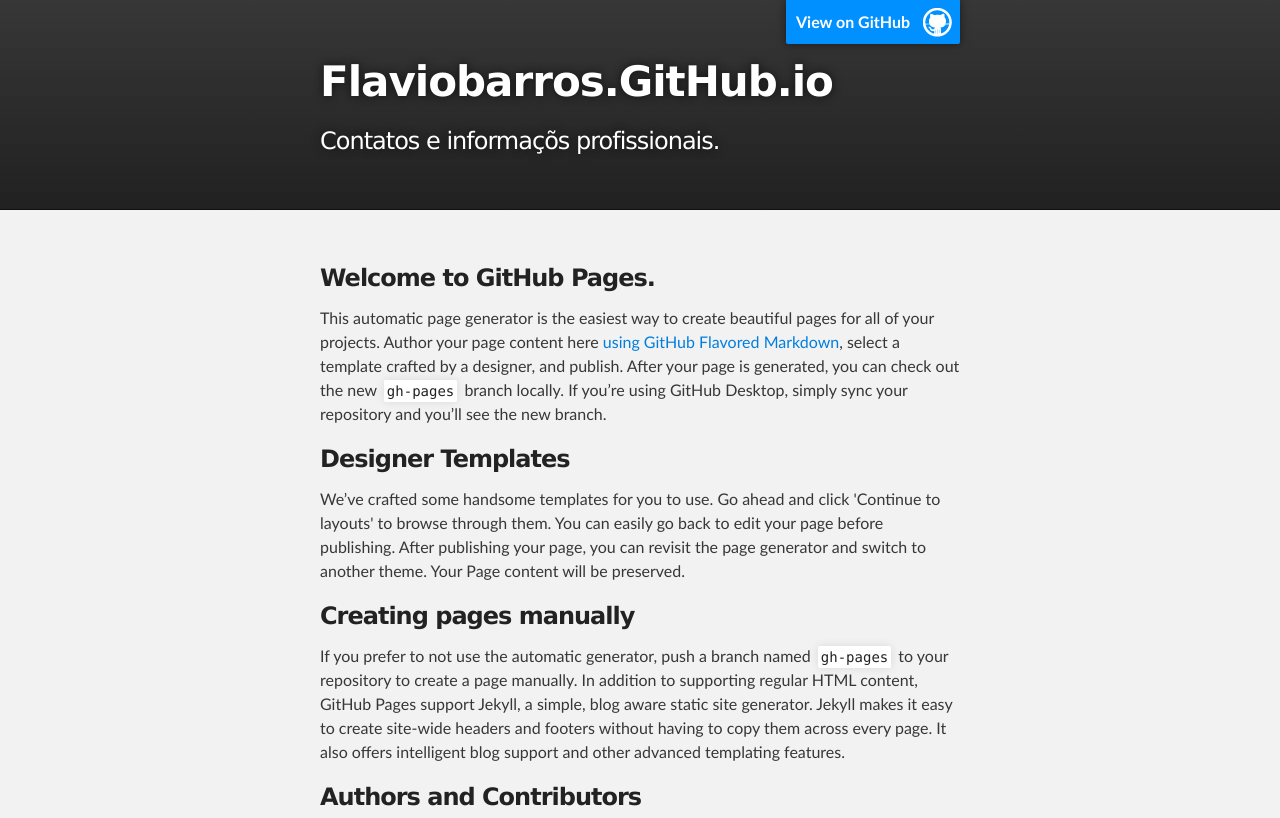
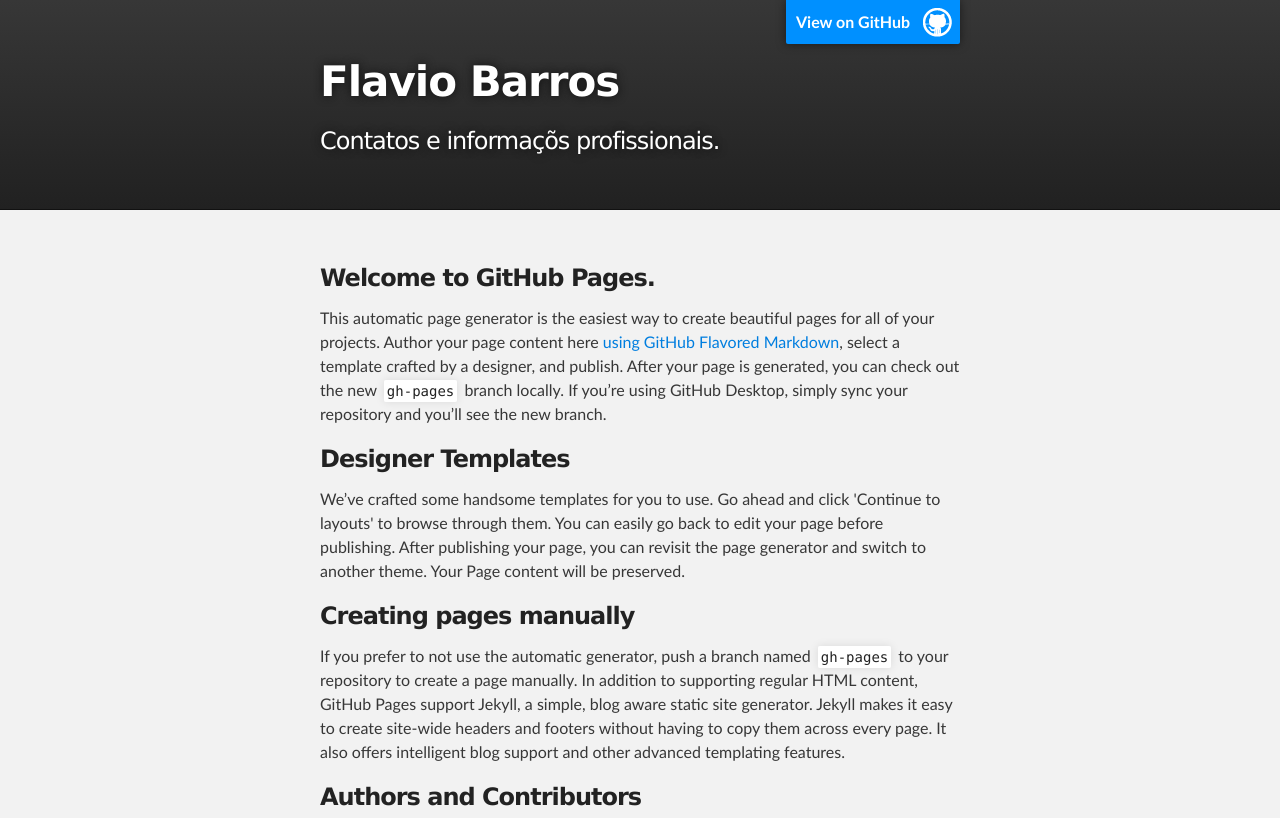
Before and after one commit to flaviobarros/flaviobarros.github.io, a plain HTML site: page index.html in a window 1280 px wide. Shown: the top 818 px of the page. Drawn offline with Linux system fonts and the light colour scheme.

Commit message:
Update index.html
Coloquei meu nome no lugar do título.

```diff
--- a/index.html
+++ b/index.html
@@ -18,7 +18,7 @@
         <header class="inner">
           <a id="forkme_banner" href="https://github.com/flaviobarros">View on GitHub</a>
 
-          <h1 id="project_title">Flaviobarros.GitHub.io</h1>
+          <h1 id="project_title">Flavio Barros</h1>
           <h2 id="project_tagline">Contatos e informaçõs profissionais.</h2>
 
         </header>
```
